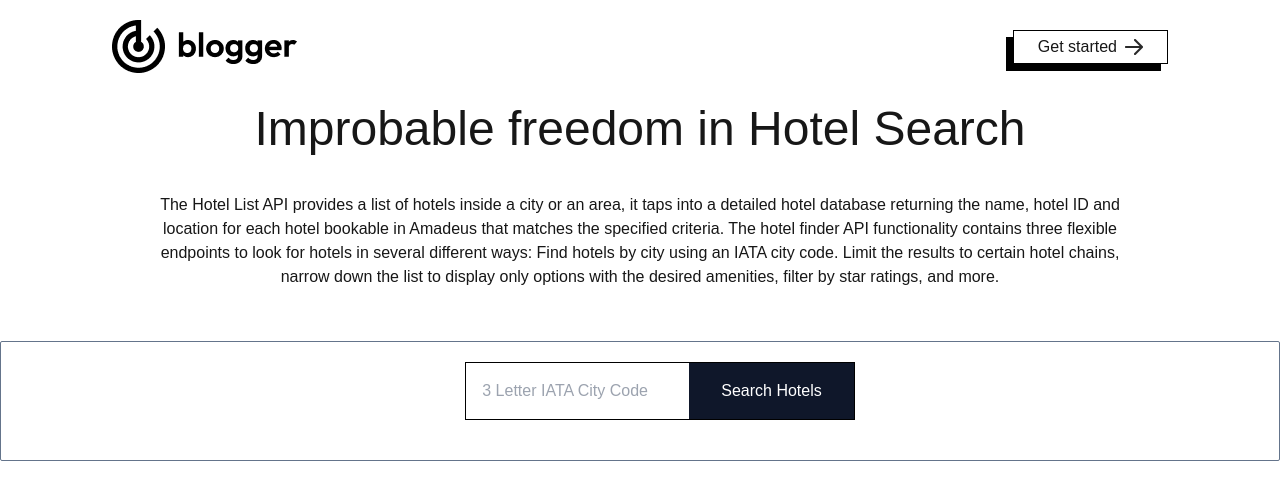
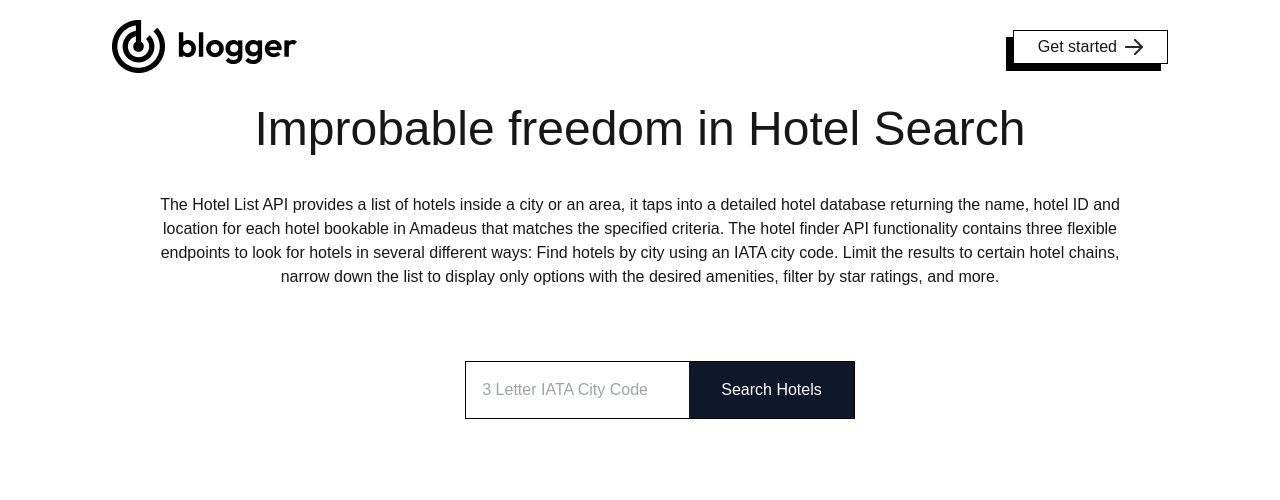
Before and after one commit to Robeeen/hotel-search-byCityCode, a Next.js app: page / in a window 1280 px wide. Shown: the top 500 px of the page. Built offline with nearby package versions, Linux system fonts and the light colour scheme.

Commit message:
resolved enpoint issue

```diff
--- a/app/page.js
+++ b/app/page.js
@@ -26,7 +26,7 @@ export default function Home() {
   return (
     <div>
       <Header />
-      <div className="flex justify-center m-auto border border-solid border-slate-500 rounded-sm">
+      <div className="flex justify-center m-auto">
         <SearchForm onSearch={handleSearch} />
         {loading ? (
           <p className="w-3/4 max-w-3xl m-auto">Loading...</p>
```
